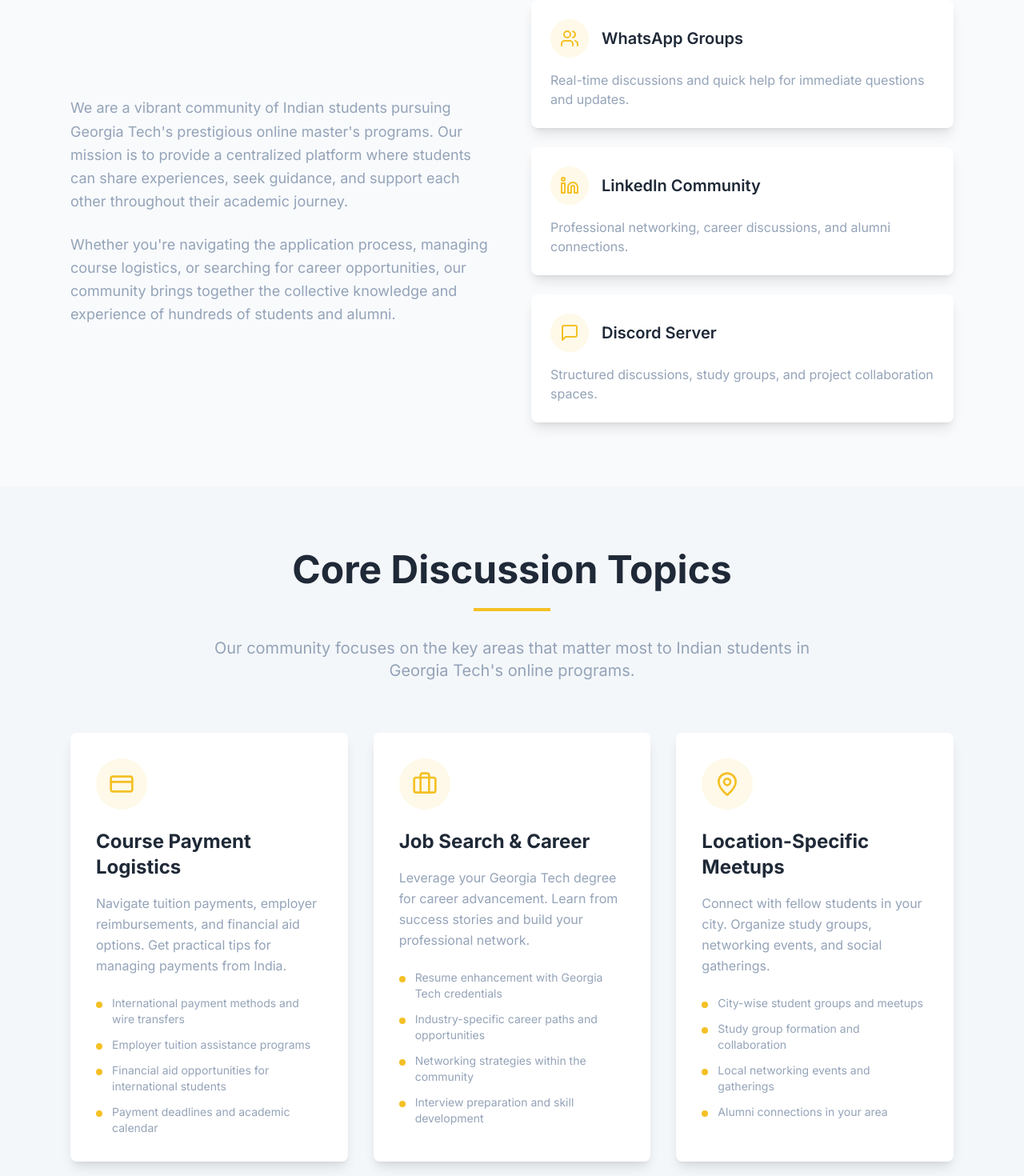
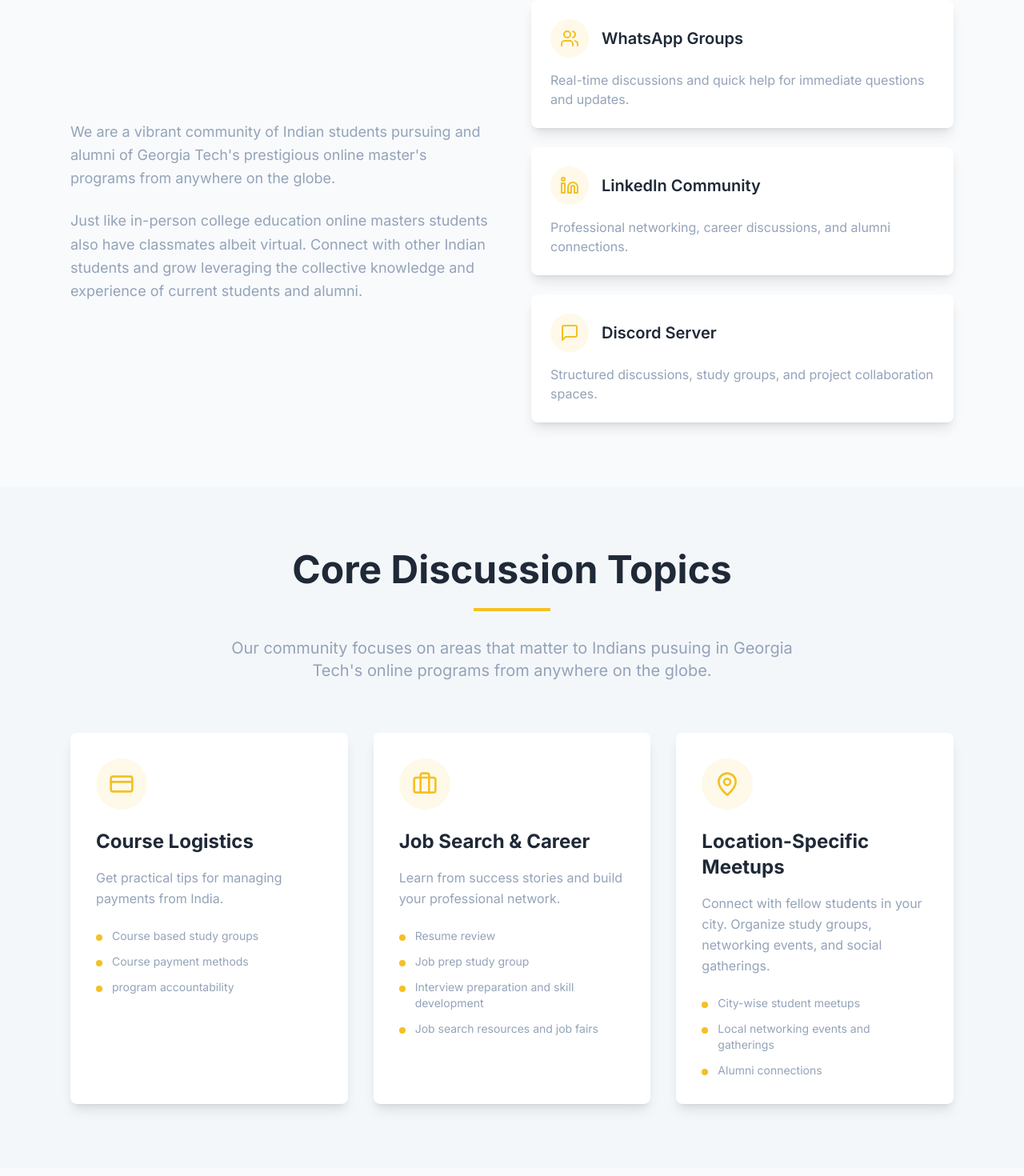
Before and after one commit to gatechindian/gatechindian.github.io, a Next.js app: page / in a window 1280 px wide. Shown: the part 1020-2490 px from the top of the page at 80% size. Built offline with nearby package versions, Linux system fonts and the light colour scheme.

Commit message:
updated content

```diff
--- a/components/about-section.tsx
+++ b/components/about-section.tsx
@@ -40,14 +40,12 @@ export function AboutSection() {
           <div className="grid md:grid-cols-2 gap-12 items-center">
             <div className="space-y-6">
               <p className="text-lg text-muted-foreground leading-relaxed">
-                We are a vibrant community of Indian students pursuing Georgia Tech's prestigious online master's programs.
-                Our mission is to provide a centralized platform where students can share experiences, seek guidance,
-                and support each other throughout their academic journey.
+                We are a vibrant community of Indian students pursuing and alumni of Georgia Tech's prestigious online master's programs from anywhere on the globe.
               </p>
 
               <p className="text-lg text-muted-foreground leading-relaxed">
-                Whether you're navigating the application process, managing course logistics, or searching for career opportunities,
-                our community brings together the collective knowledge and experience of hundreds of students and alumni.
+                Just like in-person college education online masters students also have classmates albeit virtual.
+                Connect with other Indian students and grow leveraging the collective knowledge and experience of current students and alumni.
               </p>
             </div>
 
--- a/components/core-topics-section.tsx
+++ b/components/core-topics-section.tsx
@@ -8,24 +8,23 @@ import { CreditCard, Briefcase, MapPin, GraduationCap } from 'lucide-react'
 const topics = [
   {
     icon: CreditCard,
-    title: 'Course Payment Logistics',
-    description: 'Navigate tuition payments, employer reimbursements, and financial aid options. Get practical tips for managing payments from India.',
+    title: 'Course Logistics',
+    description: 'Get practical tips for managing payments from India.',
     details: [
-      'International payment methods and wire transfers',
-      'Employer tuition assistance programs',
-      'Financial aid opportunities for international students',
-      'Payment deadlines and academic calendar'
+      'Course based study groups',
+      'Course payment methods',
+      'program accountability',
     ]
   },
   {
     icon: Briefcase,
     title: 'Job Search & Career',
-    description: 'Leverage your Georgia Tech degree for career advancement. Learn from success stories and build your professional network.',
+    description: 'Learn from success stories and build your professional network.',
     details: [
-      'Resume enhancement with Georgia Tech credentials',
-      'Industry-specific career paths and opportunities',
-      'Networking strategies within the community',
-      'Interview preparation and skill development'
+      'Resume review',
+      'Job prep study group',
+      'Interview preparation and skill development',
+      'Job search resources and job fairs'
     ]
   },
   {
@@ -33,10 +32,9 @@ const topics = [
     title: 'Location-Specific Meetups',
     description: 'Connect with fellow students in your city. Organize study groups, networking events, and social gatherings.',
     details: [
-      'City-wise student groups and meetups',
-      'Study group formation and collaboration',
+      'City-wise student meetups',
       'Local networking events and gatherings',
-      'Alumni connections in your area'
+      'Alumni connections'
     ]
   }
 ]
@@ -72,7 +70,7 @@ export function CoreTopicsSection() {
             </h2>
             <div className="w-24 h-1 bg-primary mx-auto mb-8"></div>
             <p className="text-xl text-muted-foreground max-w-3xl mx-auto">
-              Our community focuses on the key areas that matter most to Indian students in Georgia Tech's online programs.
+              Our community focuses on areas that matter to Indians pusuing in Georgia Tech's online programs from anywhere on the globe.
             </p>
           </div>
 
--- a/components/faq-section.tsx
+++ b/components/faq-section.tsx
@@ -82,12 +82,8 @@ const faqData = [
         answer: 'Stable Internet Connection: Most critical requirement. Have a backup internet option (mobile hotspot) ready. Webcam and Microphone: Functional webcam and microphone are mandatory. Private, Quiet Environment: Honorlock requires a room scan before the exam. You must be in a private room with a clean desk, free of unauthorized materials.'
       },
       {
-        question: 'What are common issues with proctored exams?',
-        answer: 'Browser Extensions: Disable all browser extensions (especially Grammarly) before starting an exam. Accidental Hotkeys: Be mindful of keyboard shortcuts that might navigate away from the exam page. System Flags: The software may flag behavior like looking away from the screen, though these are often false positives reviewed by humans.'
-      },
-      {
         question: 'Are all courses exam-based?',
-        answer: 'No. Many courses are entirely project-based and do not have proctored exams. Courses like Software Development Process (SDP) are known for being project-only, which can be a strategic choice for students concerned about internet stability or proctoring logistics.'
+        answer: 'No. Many courses are entirely project-based and do not have proctored exams.'
       }
     ]
   },
@@ -96,7 +92,7 @@ const faqData = [
     questions: [
       {
         question: 'How does the program help with job searches?',
-        answer: 'The curriculum imparts practical, in-demand skills. Courses provide hands-on experience with industry-standard tools like Tableau, D3.js, and Splunk. Completing challenging projects provides concrete achievements for your resume. Students frequently report that coursework directly translates to professional success.'
+        answer: 'The curriculum imparts practical, in-demand skills. Completing challenging projects provides concrete achievements for your resume.'
       },
       {
         question: 'Will my diploma say "Online"?',
--- a/components/footer-section.tsx
+++ b/components/footer-section.tsx
@@ -14,8 +14,8 @@ export function FooterSection() {
           <div>
             <h3 className="text-2xl font-bold mb-6">GaTech Indian Community</h3>
             <p className="text-background/80 leading-relaxed mb-6">
-              Your trusted companion throughout your Georgia Tech online master's journey.
-              We're here to support, guide, and celebrate your success.
+              Pursuing Georgia Tech online master's journey doesnt have to be lonely.
+              We're here to support and celebrate each other's success.
             </p>
             <div className="flex items-center gap-2 text-sm text-background/60">
               <span>Made with</span>
@@ -93,22 +93,13 @@ export function FooterSection() {
                 </a>
               </Button>
 
-              <div className="pt-4 border-t border-background/20">
-                <p className="text-sm text-background/80 mb-2">
-                  <Mail className="w-4 h-4 inline mr-2" />
-                  For inquiries:
-                </p>
-                <p className="text-sm text-background/60">
-                  Please connect with us through our LinkedIn community for all questions and support.
-                </p>
-              </div>
             </div>
           </div>
         </div>
 
         <div className="mt-12 pt-8 border-t border-background/20 text-center">
           <p className="text-background/60 text-sm">
-            © 2025 GaTech Indian Community. A student-led initiative to support Indian students in Georgia Tech's online master's programs.
+            © 2025 GaTech Indian Community. Indian students support group for those in Georgia Tech's online master's programs.
           </p>
         </div>
       </div>
```
